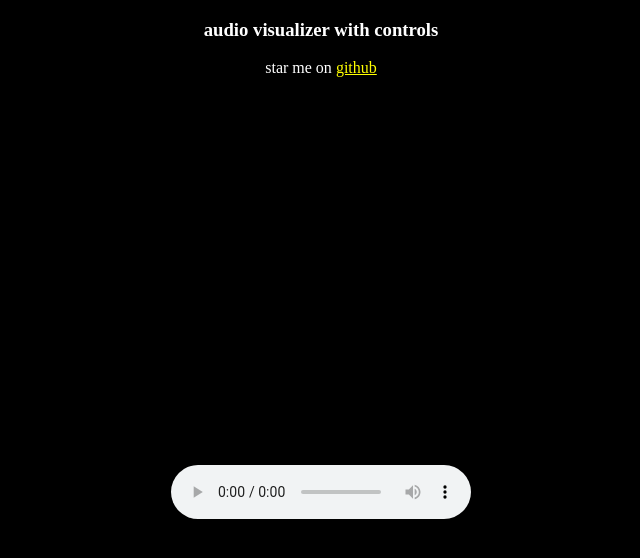
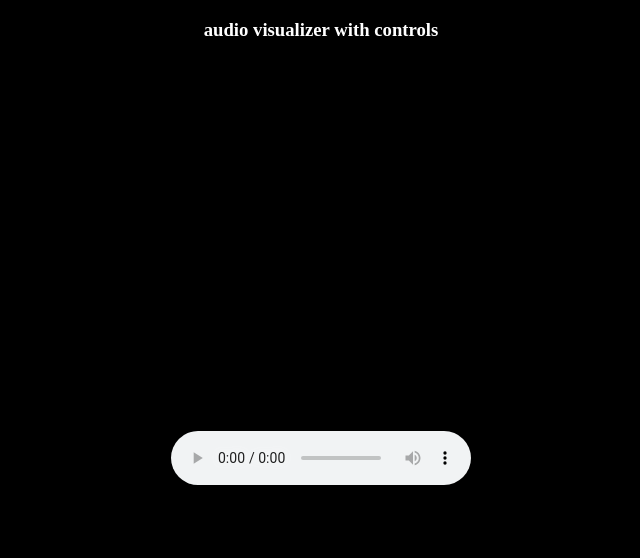
Before and after one commit to wb96choi/visualizer_sample, a plain HTML site: page index.html in a window 1280 px wide. Shown: the whole page, without its empty margins (319-959 px from the left). Drawn offline with Linux system fonts and the light colour scheme.

Commit message:
Update index.html

```diff
--- a/index.html
+++ b/index.html
@@ -6,7 +6,7 @@
     </head>
     <body>
     <h3>audio visualizer with controls</h3>
-    <p>star me on <a href="https://github.com/wayou/audio-visualizer-with-controls">github</a> </p>
+
         <canvas id='canvas' width="800" height="350"></canvas>
         <br>
         <br>
```
